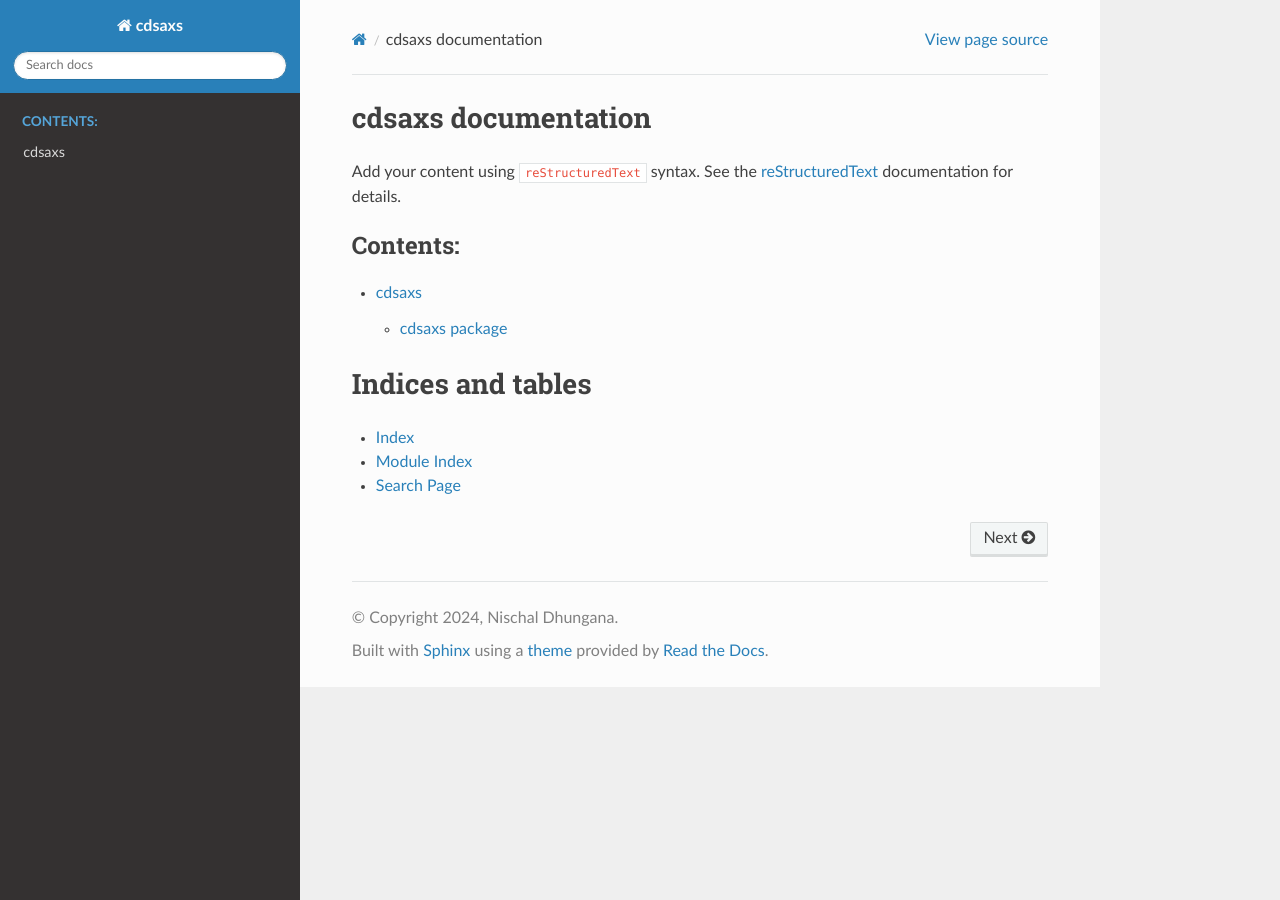
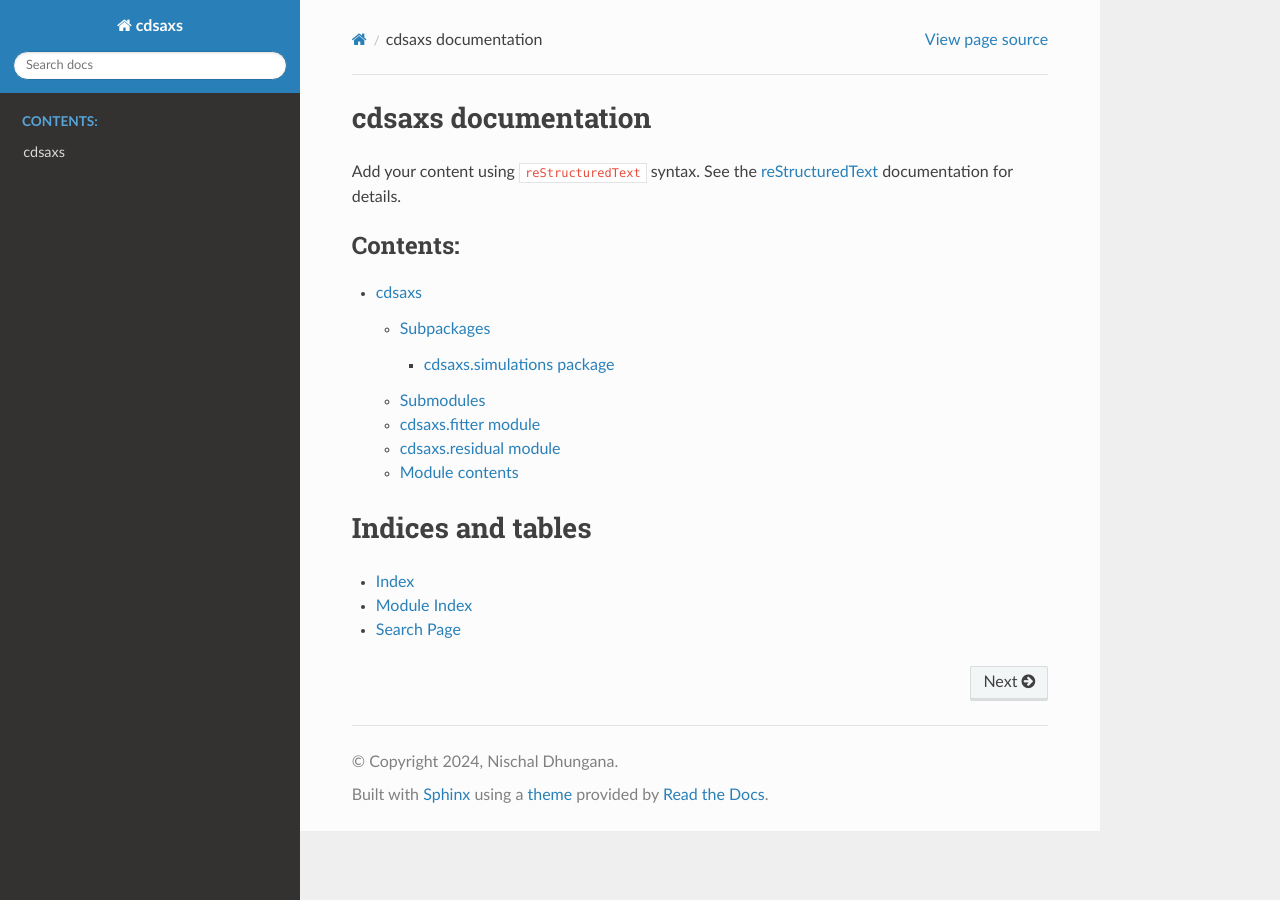
Before and after one commit to CEA-MetroCarac/cdsaxs, a Sphinx documentation site: the page built from docs/source/index.rst, in a window 1280 px wide. Built offline with Sphinx 7.4.7 and the Read the Docs theme 2.0.0, drawn with Linux system fonts in a browser that asks for light colours.

Commit message:
Reconfig docs

```diff
--- a/docs/source/conf.py
+++ b/docs/source/conf.py
@@ -16,6 +16,7 @@ extensions = [
     'sphinx.ext.autodoc',
     'sphinx.ext.autosummary',
     'sphinx.ext.napoleon',  # To support Google and NumPy style docstrings
+    'sphinx_rtd_theme',
 ]
 
 # Generate autosummary pages automatically
@@ -44,3 +45,11 @@ exclude_patterns = []
 
 html_theme = 'sphinx_rtd_theme'
 html_static_path = ['_static']
+html_theme_options = {
+    # Toc options
+    'collapse_navigation': True,
+    'sticky_navigation': True,
+    'navigation_depth': 4,
+    'includehidden': True,
+    'titles_only': False,
+}
--- a/docs/source/index.rst
+++ b/docs/source/index.rst
@@ -11,7 +11,7 @@ Add your content using ``reStructuredText`` syntax. See the
 documentation for details.
 
 .. toctree::
-   :maxdepth: 2
+   :maxdepth: 3
    :caption: Contents:
 
    modules
--- a/docs/source/modules.rst
+++ b/docs/source/modules.rst
@@ -1,7 +1,37 @@
 cdsaxs
 ======
+
+Subpackages
+-----------
 
 .. toctree::
    :maxdepth: 4
 
-   cdsaxs
+   cdsaxs.simulations
+
+Submodules
+----------
+
+cdsaxs.fitter module
+--------------------
+
+.. automodule:: cdsaxs.fitter
+   :members:
+   :undoc-members:
+   :show-inheritance:
+
+cdsaxs.residual module
+----------------------
+
+.. automodule:: cdsaxs.residual
+   :members:
+   :undoc-members:
+   :show-inheritance:
+
+Module contents
+---------------
+
+.. automodule:: cdsaxs
+   :members:
+   :undoc-members:
+   :show-inheritance:
--- /dev/null
+++ b/docs_requirements.txt
@@ -0,0 +1,2 @@
+sphinx<7
+sphinx-rtd-theme
```
